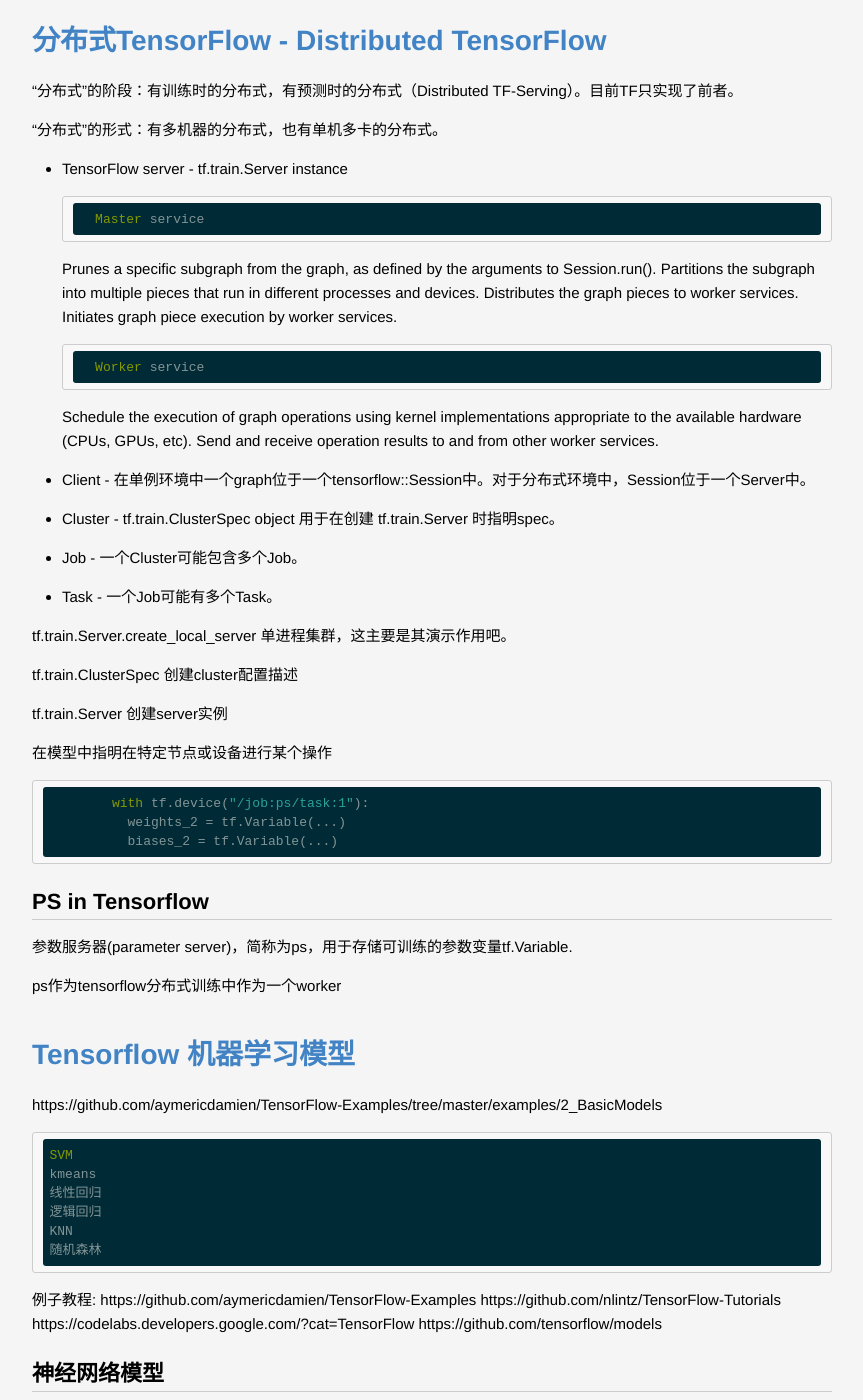
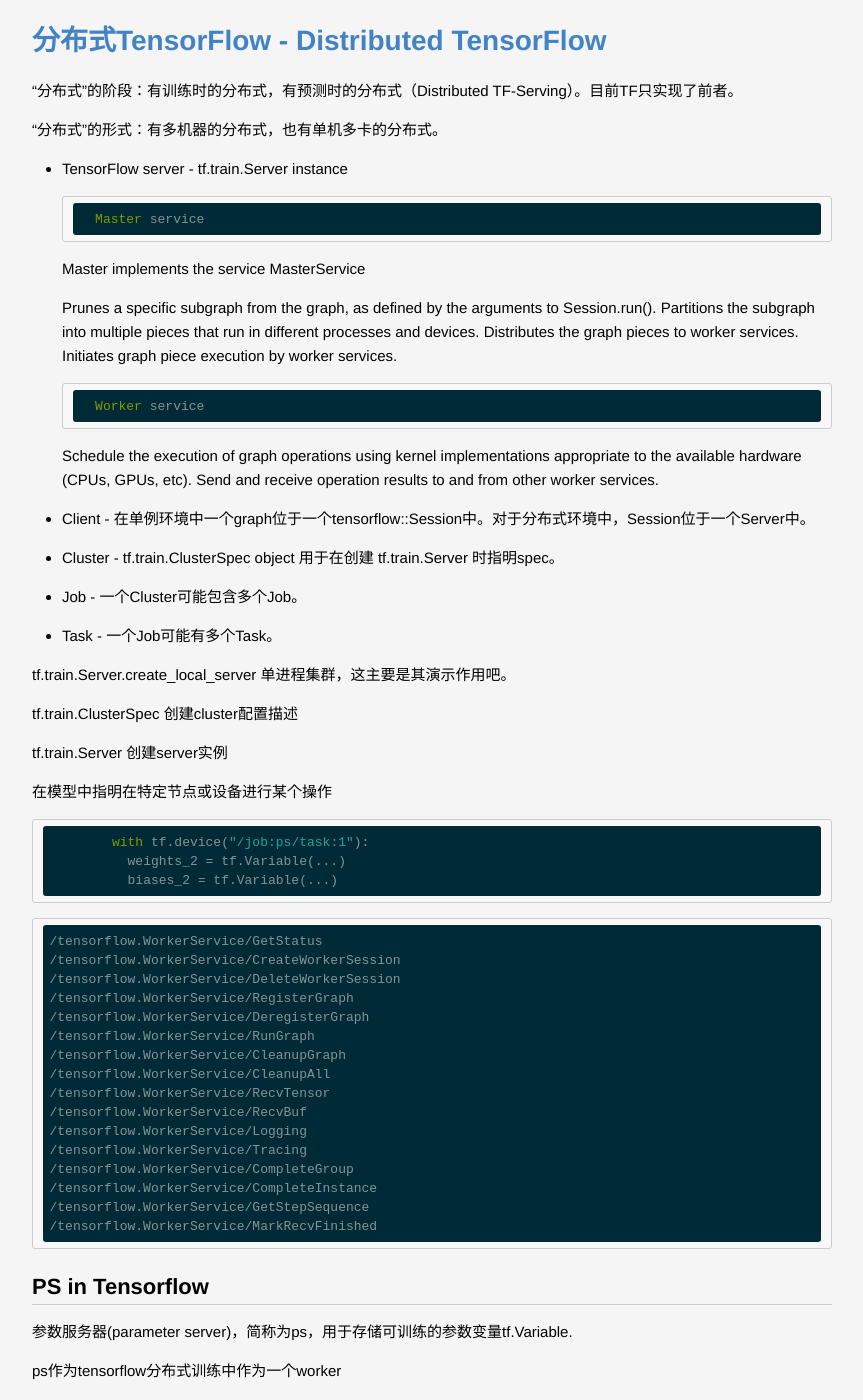
Before and after one commit to lucky521/blog, a Jekyll site: the page built from _posts/ml/2017-10-26-tensorflow.markdown, in a window 1280 px wide and 1400 px high, scrolled down 43242 px. Shown: the whole window, without its empty margins (208-1071 px from the left). Built offline with Jekyll 4.4.1, drawn with Linux system fonts in a browser that asks for light colours.

Commit message:
update blog

````diff
--- a/_posts/ml/2017-10-26-tensorflow.markdown
+++ b/_posts/ml/2017-10-26-tensorflow.markdown
@@ -2010,6 +2010,8 @@
 
 		Master service
 
+    Master implements the service MasterService
+
     Prunes a specific subgraph from the graph, as defined by the arguments to Session.run().
     Partitions the subgraph into multiple pieces that run in different processes and devices.
     Distributes the graph pieces to worker services.
@@ -2041,6 +2043,26 @@
 		  weights_2 = tf.Variable(...)
 		  biases_2 = tf.Variable(...)
 
+
+
+```
+/tensorflow.WorkerService/GetStatus
+/tensorflow.WorkerService/CreateWorkerSession
+/tensorflow.WorkerService/DeleteWorkerSession
+/tensorflow.WorkerService/RegisterGraph
+/tensorflow.WorkerService/DeregisterGraph
+/tensorflow.WorkerService/RunGraph
+/tensorflow.WorkerService/CleanupGraph
+/tensorflow.WorkerService/CleanupAll
+/tensorflow.WorkerService/RecvTensor
+/tensorflow.WorkerService/RecvBuf
+/tensorflow.WorkerService/Logging
+/tensorflow.WorkerService/Tracing
+/tensorflow.WorkerService/CompleteGroup
+/tensorflow.WorkerService/CompleteInstance
+/tensorflow.WorkerService/GetStepSequence
+/tensorflow.WorkerService/MarkRecvFinished
+```
 
 
 ## PS in Tensorflow
--- a/_posts/ml/2018-07-31-optimization-method.markdown
+++ b/_posts/ml/2018-07-31-optimization-method.markdown
@@ -344,6 +344,8 @@
 
 ## Adadelta
 
+自动调整学习率
+
 ## RMSprop
 
 RMSprop可以算作Adadelta的一个特例：
````
Also changed, not shown: _posts/ml/2017-06-14-deep-learning.markdown (+7 -0 lines).
